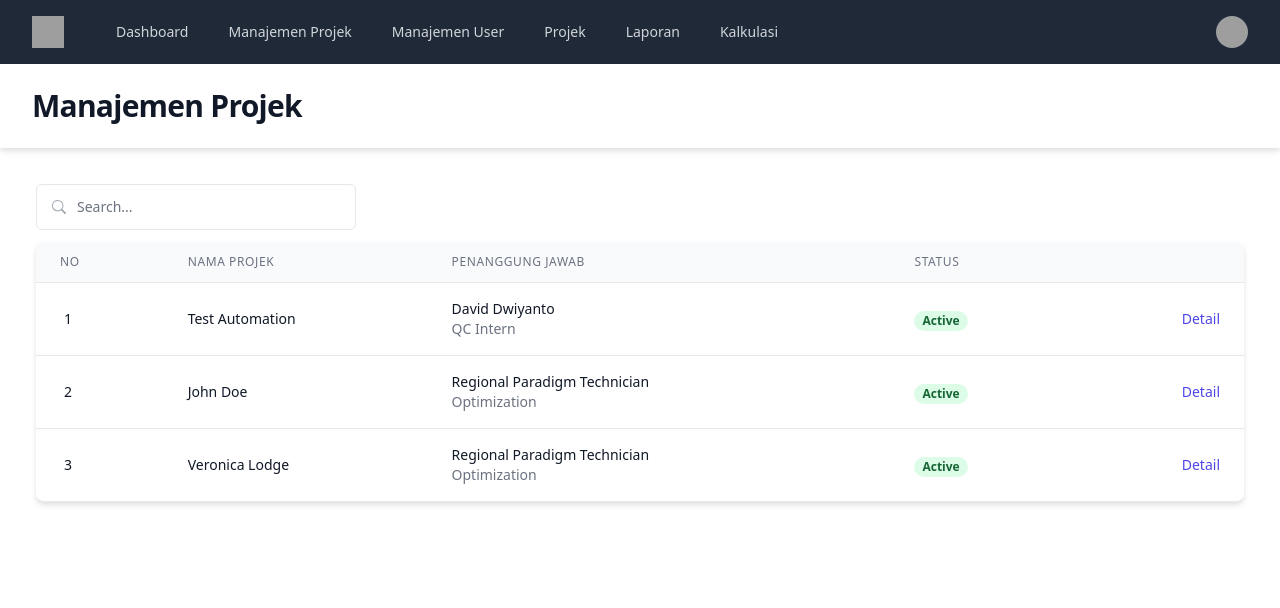
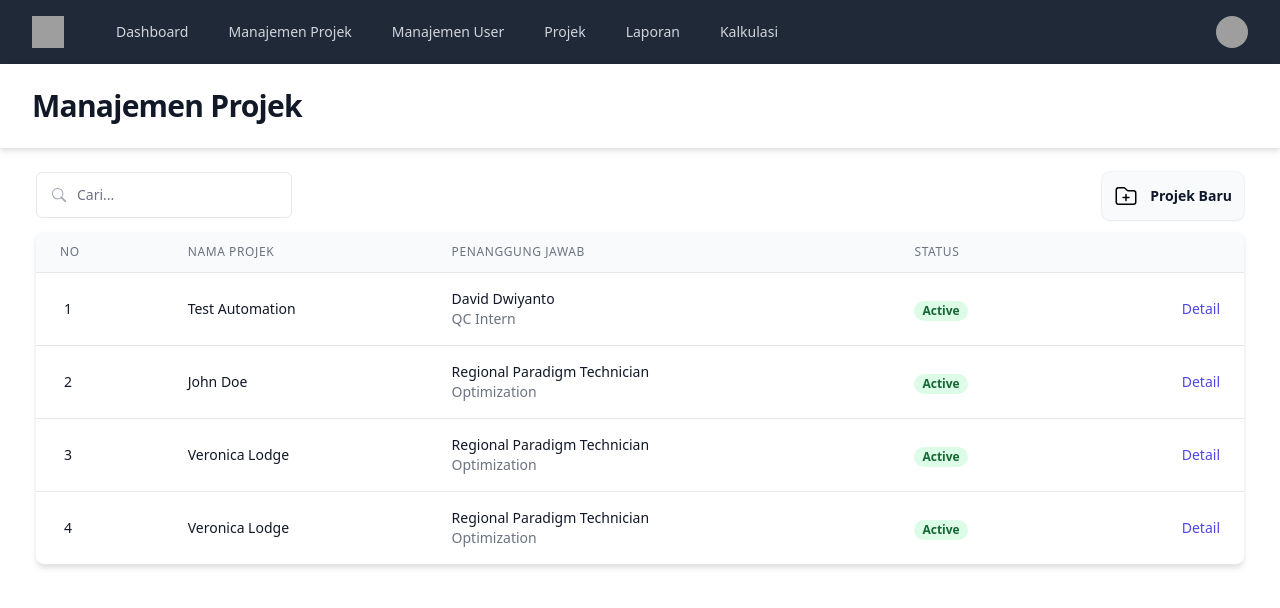
Before and after one commit to daviddvsjrgg/myle-project, a React (Create React App) app: page /manajemen-projek in a window 1280 px wide. Shown: the top 608 px of the page. Built offline with nearby package versions, Linux system fonts and the light colour scheme; grey boxes are pictures that could not be loaded.

Commit message:
feat (add button for projek and user)

```diff
--- a/src/pages/authPages/NavbarMenu/ManajemenProjek/ManajemenProjek.jsx
+++ b/src/pages/authPages/NavbarMenu/ManajemenProjek/ManajemenProjek.jsx
@@ -27,6 +27,14 @@ const people = [
     role: ' Software Engineer',
     email: 'veronica.lodge@example.com',
   },
+  {
+    number : '4',
+    namaProjek: 'Veronica Lodge',
+    nama: 'Regional Paradigm Technician',
+    department: 'Optimization',
+    role: ' Software Engineer',
+    email: 'veronica.lodge@example.com',
+  },
   // More people...
 ];
 
@@ -45,7 +53,21 @@ const ManajemenProjek = () => {
         <div className="mx-auto max-w-7xl py-6 sm:px-6 lg:px-8">
 
         <div className="flex flex-col ml-1 mr-1">
-                        <div className="relative max-w-xs py-3">
+
+            <div class="flex justify-between ...">
+              <div class="order-last">
+                <a href="#" className="mb-3 group block max-w-sm rounded-lg p-3 bg-gray-50 ring-1 ring-slate-900/5 shadow-sm space-y-3 hover:bg-indigo-600 hover:ring-indigo-600">
+                  <div className="flex items-center space-x-3">
+                    <svg xmlns="http://www.w3.org/2000/svg" fill="none" viewBox="0 0 24 24" strokeWidth={1.5} stroke="currentColor" className="w-6 h-6">
+                      <path strokeLinecap="round" strokeLinejoin="round" d="M12 10.5v6m3-3H9m4.06-7.19l-2.12-2.12a1.5 1.5 0 00-1.061-.44H4.5A2.25 2.25 0 002.25 6v12a2.25 2.25 0 002.25 2.25h15A2.25 2.25 0 0021.75 18V9a2.25 2.25 0 00-2.25-2.25h-5.379a1.5 1.5 0 01-1.06-.44z" />
+                    </svg>
+                    <h3 className="text-slate-900 group-hover:text-white text-sm font-semibold">Projek Baru</h3>
+                  </div>
+                </a>
+              </div>
+              <div>
+
+              <div className="relative max-w-xs">
                 <label htmlFor="hs-table-search" className="sr-only">
                   Search
                 </label>
@@ -54,7 +76,7 @@ const ManajemenProjek = () => {
                   namaProjek="hs-table-search"
                   id="hs-table-search"
                   className="block w-full p-3 pl-10 text-sm border-gray-200 rounded-md focus:border-blue-500 focus:ring-blue-500 dark:bg-gray-800 dark:border-gray-700 dark:text-gray-400"
-                                placeholder="Search..."
+                  placeholder="Cari..."
                 />
                 <div className="absolute inset-y-0 left-0 flex items-center pl-4 pointer-events-none">
                   <svg
@@ -69,11 +91,15 @@ const ManajemenProjek = () => {
                   </svg>
                 </div>
               </div>
+            </div>
+          </div>
+
+
         <div className="-my-2 overflow-x-auto sm:-mx-6 lg:-mx-8">
 
         <div className="py-2 align-middle inline-block min-w-full sm:px-6 lg:px-8">
           <div className="drop-shadow-md overflow-hidden border-b border-gray-200 sm:rounded-lg">
-            <table className="min-w-full divide-y divide-gray-200">
+            <table className="min-w-full divide-y divide-gray-200 ">
               <thead className="bg-gray-50">
                 <tr>
                   <th
@@ -107,7 +133,7 @@ const ManajemenProjek = () => {
               </thead>
               <tbody className="bg-white divide-y divide-gray-200">
                 {people.map(person => (
-                  <tr key={person.email}>
+                  <tr key={person.email} className='hover:bg-gray-100'>
                     <td className="px-2 py-4 whitespace-nowrap">
                       <div className="flex items-center">
                         <div className="ml-5">
--- a/src/pages/authPages/NavbarMenu/ManajemenUser/ManajemenUser.jsx
+++ b/src/pages/authPages/NavbarMenu/ManajemenUser/ManajemenUser.jsx
@@ -9,7 +9,7 @@ const people = [
     department: 'Optimization',
     role: 'Admin',
     email: 'jane.cooper@example.com',
-    image: 'https://bit.ly/33HnjK0',
+    image: 'https://images.unsplash.com/photo-1696246847440-bb0047ba93ca?ixlib=rb-4.0.3&ixid=M3wxMjA3fDB8MHxlZGl0b3JpYWwtZmVlZHw0fHx8ZW58MHx8fHx8&auto=format&fit=crop&w=500&q=60',
   },
   {
     name: 'John Doe',
@@ -17,7 +17,7 @@ const people = [
     department: 'Optimization',
     role: 'Tester',
     email: 'john.doe@example.com',
-    image: 'https://bit.ly/3I9nL2D',
+    image: 'https://images.unsplash.com/photo-1663953241579-2258ac3fee75?ixlib=rb-4.0.3&ixid=M3wxMjA3fDB8MHxlZGl0b3JpYWwtZmVlZHwxMnx8fGVufDB8fHx8fA%3D%3D&auto=format&fit=crop&w=500&q=60',
   },
   {
     name: 'Veronica Lodge',
@@ -25,7 +25,7 @@ const people = [
     department: 'Optimization',
     role: ' Software Engineer',
     email: 'veronica.lodge@example.com',
-    image: 'https://bit.ly/3vaOTe1',
+    image: 'https://images.unsplash.com/photo-1696253930743-e2977a17dd59?ixlib=rb-4.0.3&ixid=M3wxMjA3fDB8MHxlZGl0b3JpYWwtZmVlZHwxN3x8fGVufDB8fHx8fA%3D%3D&auto=format&fit=crop&w=500&q=60',
   },
   // More people...
 ];
@@ -45,16 +45,29 @@ const ManajemenUser = () => {
         <div className="mx-auto max-w-7xl py-6 sm:px-6 lg:px-8">
 
         <div className="flex flex-col ml-1 mr-1">
-                        <div className="relative max-w-xs py-3">
+        <div class="flex justify-between ...">
+              <div class="order-last">
+                <a href="#" className="mb-3 group block max-w-sm rounded-lg p-3 bg-gray-50 ring-1 ring-slate-900/5 shadow-sm space-y-3 hover:bg-indigo-600 hover:ring-indigo-600">
+                  <div className="flex items-center space-x-3">
+                    <svg xmlns="http://www.w3.org/2000/svg" fill="none" viewBox="0 0 24 24" stroke-width="1.5" stroke="currentColor" class="w-6 h-6">
+                      <path stroke-linecap="round" stroke-linejoin="round" d="M19 7.5v3m0 0v3m0-3h3m-3 0h-3m-2.25-4.125a3.375 3.375 0 11-6.75 0 3.375 3.375 0 016.75 0zM4 19.235v-.11a6.375 6.375 0 0112.75 0v.109A12.318 12.318 0 0110.374 21c-2.331 0-4.512-.645-6.374-1.766z" />
+                    </svg>
+                    <h3 className="text-slate-900 group-hover:text-white text-sm font-semibold">User Baru</h3>
+                  </div>
+                </a>
+              </div>
+              <div>
+
+              <div className="relative max-w-xs">
                 <label htmlFor="hs-table-search" className="sr-only">
                   Search
                 </label>
                 <input
                   type="text"
-                                name="hs-table-search"
+                  namaProjek="hs-table-search"
                   id="hs-table-search"
                   className="block w-full p-3 pl-10 text-sm border-gray-200 rounded-md focus:border-blue-500 focus:ring-blue-500 dark:bg-gray-800 dark:border-gray-700 dark:text-gray-400"
-                                placeholder="Search..."
+                  placeholder="Cari..."
                 />
                 <div className="absolute inset-y-0 left-0 flex items-center pl-4 pointer-events-none">
                   <svg
@@ -69,6 +82,8 @@ const ManajemenUser = () => {
                   </svg>
                 </div>
               </div>
+            </div>
+          </div>
         <div className="-my-2 overflow-x-auto sm:-mx-6 lg:-mx-8">
 
         <div className="py-2 align-middle inline-block min-w-full sm:px-6 lg:px-8">
@@ -80,13 +95,13 @@ const ManajemenUser = () => {
                     scope="col"
                     className="px-6 py-3 text-left text-xs font-medium text-gray-500 uppercase tracking-wider"
                   >
-                    Name
+                    Nama User
                   </th>
                   <th
                     scope="col"
                     className="px-6 py-3 text-left text-xs font-medium text-gray-500 uppercase tracking-wider"
                   >
-                    Title
+                    Jabatan
                   </th>
                   <th
                     scope="col"
@@ -101,7 +116,7 @@ const ManajemenUser = () => {
               </thead>
               <tbody className="bg-white divide-y divide-gray-200">
                 {people.map(person => (
-                  <tr key={person.email}>
+                  <tr key={person.email} className='hover:bg-gray-100'>
                     <td className="px-6 py-4 whitespace-nowrap">
                       <div className="flex items-center">
                         <div className="flex-shrink-0 h-10 w-10">
```
Lines whose indentation alone changed are shown as unchanged.
